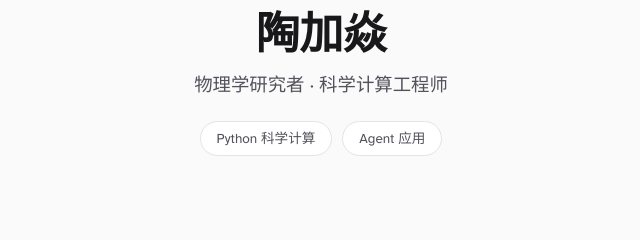
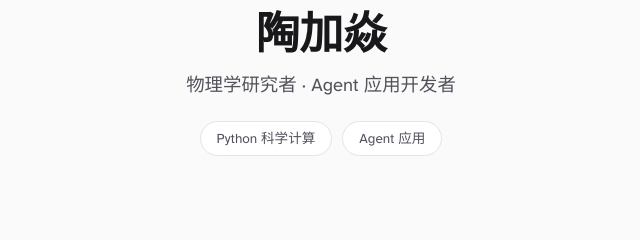
Before and after one commit to jiatao058-afk/jiatao058-afk.github.io, a plain HTML site: page index.html in a window 1280 px wide. Shown: the part 305-545 px from the top of the page, 319-959 px from the left. Drawn offline with nearby package versions, Linux system fonts and the light colour scheme.

Commit message:
Update tagline: 物理学研究者 + Agent应用开发者

```diff
--- a/index.html
+++ b/index.html
@@ -425,7 +425,7 @@
             loading="eager"
         >
         <h1 id="hero-heading">陶加焱</h1>
-        <p class="hero-tagline">物理学研究者 · 科学计算工程师</p>
+        <p class="hero-tagline">物理学研究者 · Agent 应用开发者</p>
         <div class="hero-tags">
             <span class="tag">Python 科学计算</span>
             <span class="tag">Agent 应用</span>
```
